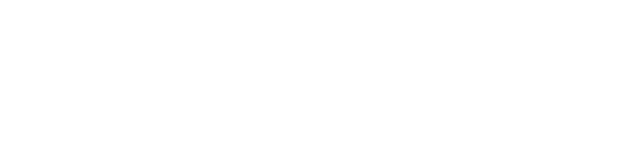
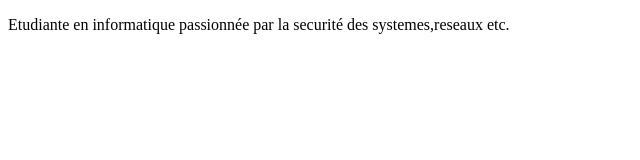
Before and after one commit to Lydvine-13/mon-cv, a plain HTML site: page index.html in a window 1280 px wide. Shown: the whole page, without its empty margins (0-640 px from the left). Drawn offline with Linux system fonts and the light colour scheme.

Commit message:
mise en place de la section description

```diff
--- a/index.html
+++ b/index.html
@@ -7,6 +7,8 @@
      href="style.css">
 </head>
 <body>
-
+    <section id="="description">
+        <p>Etudiante en informatique passionnée par la securité des systemes,reseaux etc.</p>
+    </section>
 </body>
 </html>
```
